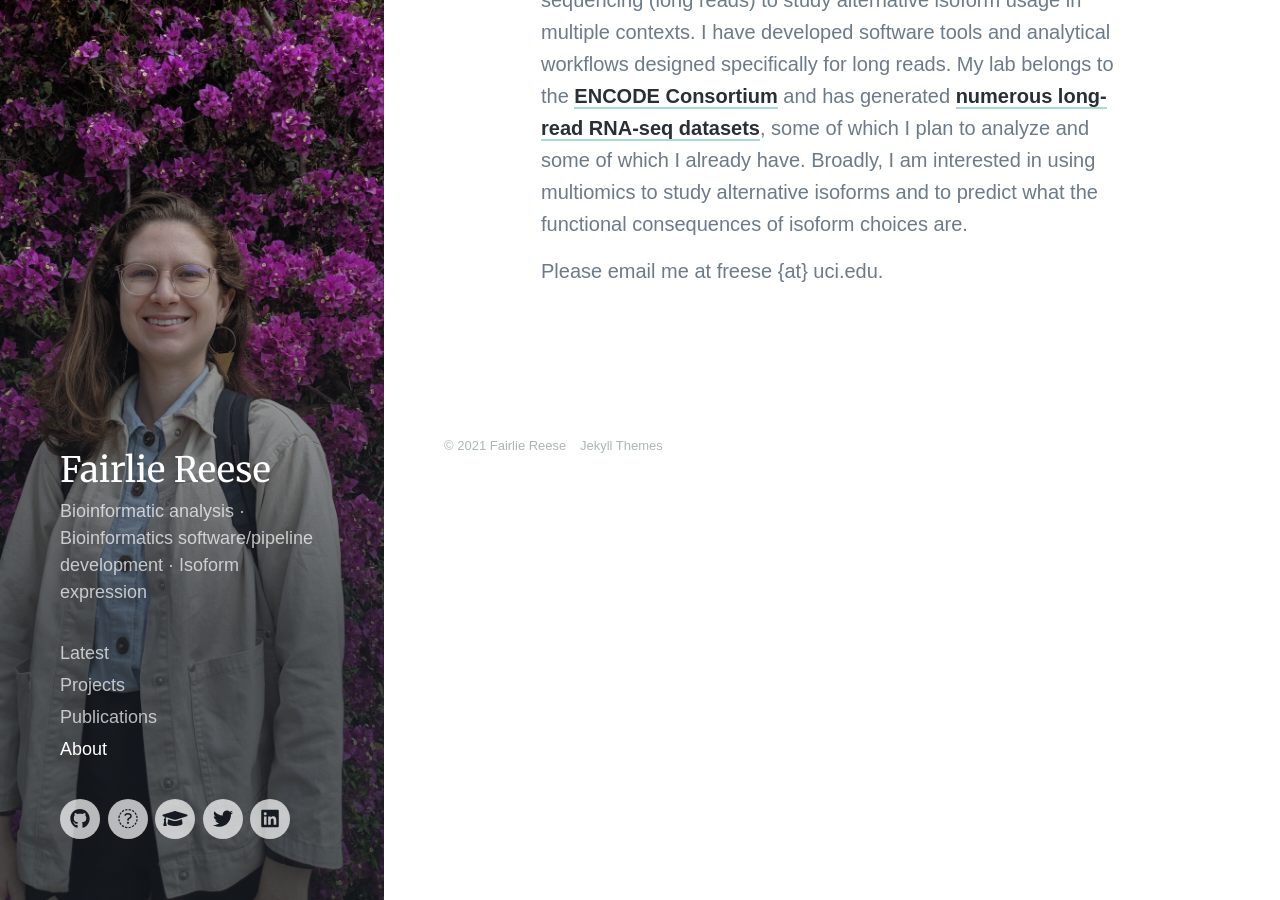
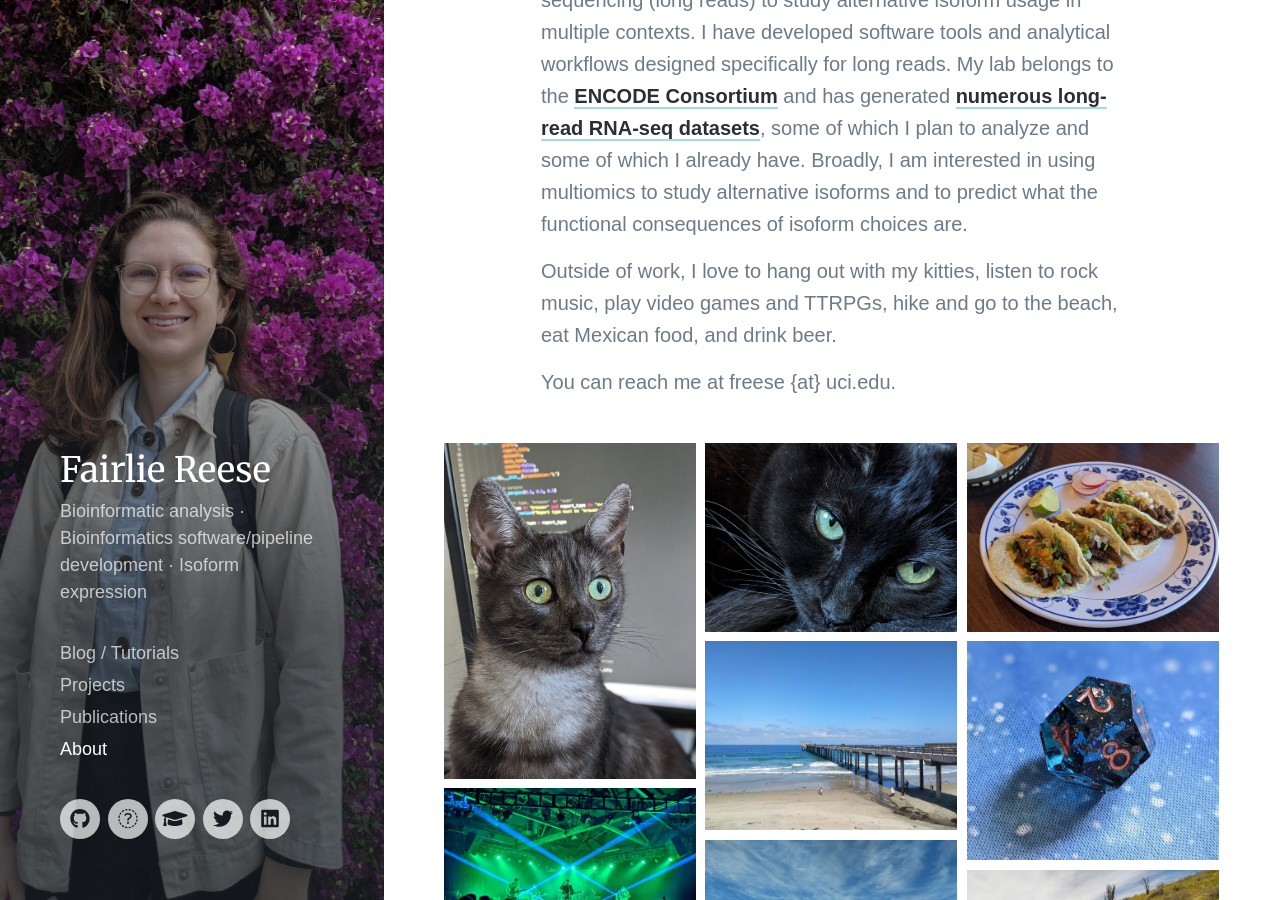
Before and after one commit to fairliereese/fairliereese.github.io, a Jekyll site: the page built from Journal/_pages/about.md, in a window 1280 px wide and 900 px high, scrolled down 697 px. Built offline with Jekyll 4.4.1, drawn with Linux system fonts in a browser that asks for light colours; nearby versions of some CDN libraries; some web fonts are replaced.

Commit message:
updated about

```diff
--- a/Journal/_data/settings.yml
+++ b/Journal/_data/settings.yml
@@ -12,7 +12,7 @@ header_settings:
 
 menu_settings:
   menu_items:
-    - title: 'Latest'
+    - title: 'Blog / Tutorials'
       url: '/'
     - title: 'Projects'
       url: '/projects/'
--- a/Journal/_pages/about.md
+++ b/Journal/_pages/about.md
@@ -13,4 +13,25 @@ sidebar_image: /images/img/me_bouganvilla.jpeg
 
 I am currently a PhD candidate in the [Mortazavi Lab](http://crick.bio.uci.edu/) at UC Irvine. My primary area of focus is using full length RNA sequencing (long reads) to study alternative isoform usage in multiple contexts. I have developed software tools and analytical workflows designed specifically for long reads. My lab belongs to the [ENCODE Consortium](https://www.encodeproject.org) and has generated [numerous long-read RNA-seq datasets](https://www.encodeproject.org/search/?type=Experiment&control_type%21=%2A&assay_title=long+read+RNA-seq), some of which I plan to analyze and some of which I already have. Broadly, I am interested in using multiomics to study alternative isoforms and to predict what the functional consequences of isoform choices are.
 
-Please email me at freese {at} uci.edu.
+Outside of work, I love to hang out with my kitties, listen to rock music, play video games and TTRPGs, hike and go to the beach, eat Mexican food, and drink beer.
+
+You can reach me at freese {at} uci.edu.
+
+<div class="gallery" data-columns="3">
+	<img src="/images/img/juney_code.jpeg">
+	<img src="/images/img/kiki_peeps.jpg">
+	<img src="/images/img/tacos.jpeg">
+  <img src="/images/img/scripps_pier.jpeg">
+	<img src="/images/img/d12.jpg">
+  <img src="/images/img/bc_concert.jpeg">
+  <img src="/images/img/rock_thing.jpeg">
+  <img src="/images/img/poppies_ab.jpeg">
+  <img src="/images/img/me_kilowatt.jpg">
+  <img src="/images/img/me_lab.jpeg">
+  <img src="/images/img/me_mopop.jpeg">
+
+
+
+
+
+</div>
--- a/Journal/_sass/_includes/_portfolio.scss
+++ b/Journal/_sass/_includes/_portfolio.scss
@@ -62,7 +62,7 @@
 	display: block;
 	width: 100%;
 	height: 0;
-	padding-bottom: 56.25%;
+	padding-bottom: 56.25%; // TODO could maybe get this to fix padding issue?
 	background-size: cover;
 	background-position: center;
 	background-repeat: no-repeat;
```
Also changed, not shown: Journal/images/img/bc_concert.jpeg (added), Journal/images/img/d12.jpg (added), Journal/images/img/juney_code.jpeg (added), Journal/images/img/kiki_peeps.jpg (added), Journal/images/img/me_kilowatt.jpg (added), Journal/images/img/me_lab.jpeg (added), Journal/images/img/me_mopop.jpeg (added), Journal/images/img/poppies_ab.jpeg (added), Journal/images/img/rock_thing.jpeg (added), Journal/images/img/scripps_pier.jpeg (added), Journal/images/img/tacos.jpeg (added), 2 other files.
